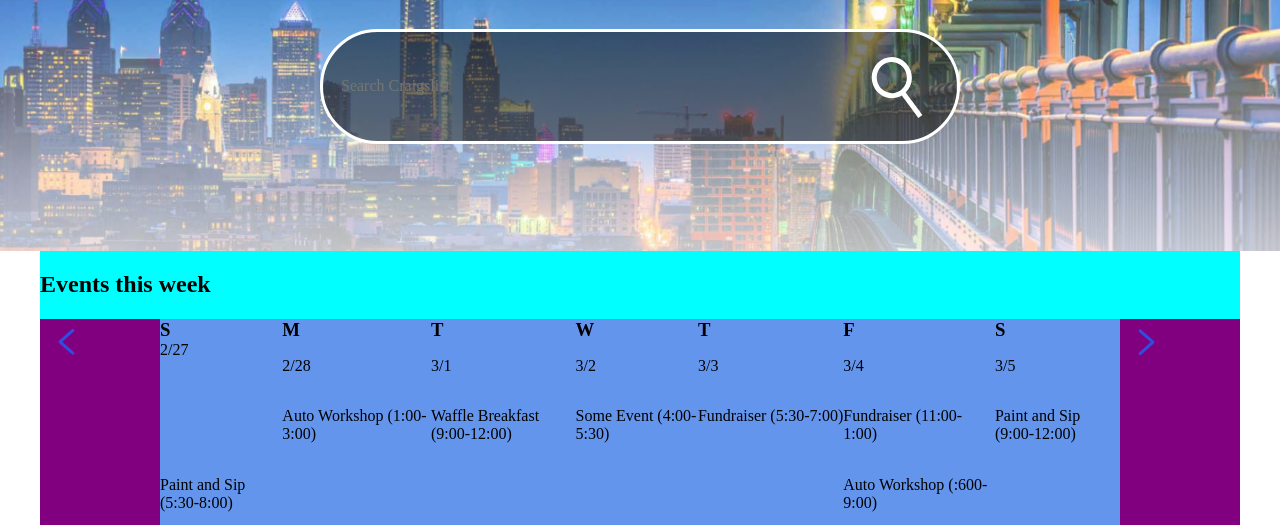
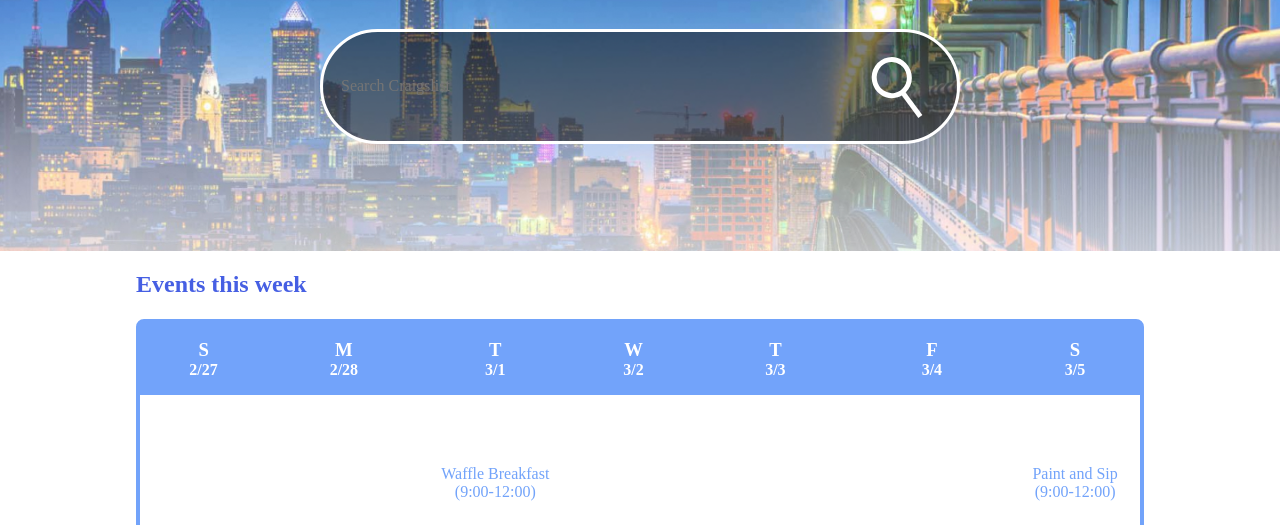
Before and after one commit to Jayswagg280/Web-2-final, a website: page deploy/index.html in a window 1280 px wide. Shown: the part 267-792 px from the top of the page. Drawn offline with Linux system fonts and the light colour scheme.

Commit message:
calendar section mostly done

```diff
--- a/deploy/index.html
+++ b/deploy/index.html
@@ -63,6 +63,7 @@
                 <div>
                     <section id="outer-grid">
                         <section id="top">
+                       <section></section>
                         <section>
                             <h2>Events this week</h2>
                         </section>
@@ -75,41 +76,41 @@
                     </section>
                 </section>
                 <section id="button">
-                    <aside class="show-for-md"> <img src="img/events/left-arrow(2).svg" alt="left arrow"></aside>
+                    <aside id="left" class="show-for-md"> <img src="img/events/left-arrow(2).svg" alt="left arrow"></aside>
                     <section>
                         <ul>
                             <li id="sun">
-                                <aside> <h3>S</h3> <p>2/27</p> </aside>
+                                <aside> <h3>S</h3> <h4>2/27</h4> </aside>
                                 <p>Paint and Sip (5:30-8:00)</p>
                             </li>
                             <li id="mon">
-                                <aside> <h3>M</h3> <p>2/28</p> </aside>
+                                <aside> <h3>M</h3> <h4>2/28</h4> </aside>
                                 <p>Auto Workshop (1:00-3:00)</p>
                             </li>
                             <li id="tue">
-                                <aside> <h3>T</h3> <p>3/1</p> </aside>
+                                <aside> <h3>T</h3> <h4>3/1</h4> </aside>
                                 <p>Waffle Breakfast (9:00-12:00)</p>
                             </li>
                             <li id="wed">
-                                <aside> <h3>W</h3> <p>3/2</p> </aside>
+                                <aside> <h3>W</h3> <h4>3/2</h4> </aside>
                                 <p>Some Event (4:00-5:30)</p>
                             </li>
                             <li id="thu">
-                                <aside> <h3>T</h3> <p>3/3</p> </aside>
+                                <aside> <h3>T</h3> <h4>3/3</h4> </aside>
                                 <p>Fundraiser (5:30-7:00)</p>
                             </li>
                             <li id="fri">
-                                <aside> <h3>F</h3> <p>3/4</p> </aside>
+                                <aside> <h3>F</h3> <h4>3/4</h4> </aside>
                                 <p>Fundraiser (11:00-1:00)</p>
-                                <p>Auto Workshop (:600-9:00)</p>
+                                <p>Auto Workshop ( 600-9:00)</p>
                             </li>
                             <li id="sat">
-                                <aside> <h3>S</h3> <p>3/5</p> </aside>
+                                <aside> <h3>S</h3> <h4>3/5</h4> </aside>
                                 <p>Paint and Sip (9:00-12:00)</p>
                             </li>
                         </ul>
                     </section>
-                    <aside class="show-for-md"> <img src="img/events/right-arrow(2).svg" alt="right arrow"></aside>
+                    <aside id="right" class="show-for-md"> <img src="img/events/right-arrow(2).svg" alt="right arrow"></aside>
 
                 </section>
                 </div>
--- a/dev/scss/helpers/_variables.scss
+++ b/dev/scss/helpers/_variables.scss
@@ -22,3 +22,11 @@ $screen-xxl-min: 1440px;
 // Colors
 $white: #fff;
 $black: #000;
+
+:root{
+    --white: #fff;
+    --light-blue: #C8E2FE;
+    --mid-blue: #72A3FA;
+    --dark-blue: #465FE3;
+    --footer-blue: #304093;
+}
--- a/dev/scss/sections/_events.scss
+++ b/dev/scss/sections/_events.scss
@@ -2,6 +2,7 @@
     Events
 ============= */
 #events{
+  margin-bottom: 100px;
     @include md{
         display: grid;
         //grid-template-columns: auto 80vw auto;
@@ -28,23 +29,32 @@
 
 
         #top {
+
+          @include md {
+            display: grid;
+            grid-template-columns: 8% auto 8%;
+          }
+          display: grid;
+          grid-template-columns: 50% auto;
+
+          color: var(--dark-blue);
           display: flex;
-          background-color: aqua;
           padding: 20px 0;
           width: 100%;
           box-sizing: border-box;
-          section {
-          }
-          aside {
-            margin-left: auto;
 
-            ul {
-              display: flex;
-              li {
-                margin-right: 20px;
+            aside{
+              margin-left: auto;
+              ul {
+                display: flex;
+                margin-left: auto;
+                li {
+
+                }
               }
             }
-          }
+
+
         }
     }
 
@@ -53,42 +63,143 @@
 
 
           @include md {
+            display: flex;
             display: grid;
-            grid-template-columns: 10% auto 10%;
+            grid-template-columns: 8% auto 8%;
           }
 
-          aside{
-            background-color: purple;
+          #left{
+            margin-top: 220px;
+          }
+          #right{
+            margin-top: 220px;
+            margin-left: auto;
           }
           section{
+              border: 4px solid var(--mid-blue);
+              border-radius: 8px;
+
             height: 100%;
             ul{
+              border: 4px;
+              border-color: var(--mid-blue);
+              border-radius: 8px;
+              @include md{
+                  height: 60vh;
+              }
 
                 @include md{
                     display: grid;
                     grid-template-columns: auto auto auto auto auto auto auto;
+
                 }
-                background-color: cornflowerblue;
+                background-color: var($white);
                 li{
                     aside{
-                        background-color: transparent;
+                      width: 60px;
+                      padding:16px 0px;
+                      text-align: center;
+                      @include md{
+                        width: 100%;
+                      }
+
+                        color: var(--white);
+                        background-color: var(--mid-blue);
                     }
                     display: flex;
                     @include md{
                       flex-direction: column;
                     }
                     p{
+                    padding-left: 20px;
+                    text-align: center;
+                    color: var(--mid-blue);
+                    @include md{
+                      padding-left: 0px;
+                      margin: 0px 10px;
+                    }
+                    }
 
-                    }
 
                 }
                 #sun{
+                  @include md{
+                    text-align: center;
+                  }
+                  p{
+                    @include md{
+                      margin-top: 320px;
+                    }
+                  }
+
+                }
+                #mon{
+                  @include md{
+                    text-align: center;
+                  }
+                  p{
+                    @include md{
+                      margin-top: 170px;
+                    }
+                  }
+
+                }
+                #tue{
+                  @include md{
+                    text-align: center;
+                  }
+                  p{
+                    @include md{
+                      margin-top: 70px;
+                    }
+                  }
+
+                }
+                #wed{
+                  @include md{
+                    text-align: center;
+                  }
+                  p{
+                    @include md{
+                      margin-top: 220px;
+                    }
+                  }
+
+                }
+                #thu{
+                  @include md{
+                    text-align: center;
+                  }
+                  p{
+                    @include md{
+                      margin-top: 250px;
+                    }
+                  }
+
+                }
+                #fri{
+                  @include md{
+                    text-align: center;
+                  }
                   p{
                     @include md{
                       margin-top: auto;
                     }
                   }
+
                 }
+                #sat{
+                  @include md{
+                    text-align: center;
+                  }
+                  p{
+                    @include md{
+                      margin-top: 70px;
+                    }
+                  }
+
+                }
+
             }
           }
         }
```
Also changed, not shown: deploy/css/styles.css, 1 other file.
